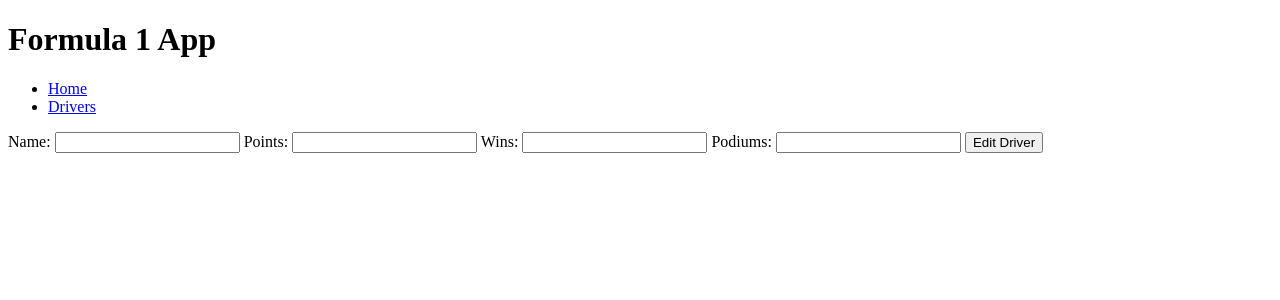
After one commit to ethanBaird/trackside, a Flask app: template templates/drivers/edit.html in a window 1280 px wide. The commit adds this page. Shown: the top 300 px of the page. Run offline with Flask 2, Linux system fonts and the light colour scheme; the template is opened without the code that fills it, so the values that code supplies are empty.

Commit message:
added edit and update routes to driver repo

```diff
--- /dev/null
+++ b/templates/drivers/edit.html
@@ -0,0 +1,19 @@
+{% extends 'base.html' %}
+
+{% block content %}
+    <form action="/drivers/{{driver.id}}/edit" method="post">
+        <label for="name">Name:</label>
+        <input value="{{driver.name}}" type="text" name="name" id="name">
+
+        <label for="points">Points:</label>
+        <input value="{{driver.points}}" type="text" name="points" id="points">
+
+        <label for="wins">Wins:</label>
+        <input value="{{driver.wins}}" type="text" name="wins" id="wins">
+
+        <label for="podiums">Podiums:</label>
+        <input value="{{driver.podiums}}" type="text" name="podiums" id="podiums">
+
+        <button type="submit">Edit Driver</button>
+    </form>
+{% endblock content %}
--- a/templates/drivers/show.html
+++ b/templates/drivers/show.html
@@ -2,4 +2,8 @@
 
 {% block content %}
     {{ driver.name }} {{ driver.points }} {{ driver.wins }} {{ driver.podiums }}
+
+    <form action="/drivers/{{driver.id}}/edit">
+        <button type="submit">Edit</button>
+    </form>
 {% endblock content %}
```
Also changed, not shown: controllers/drivers_controller.py (+14 -1 lines).
